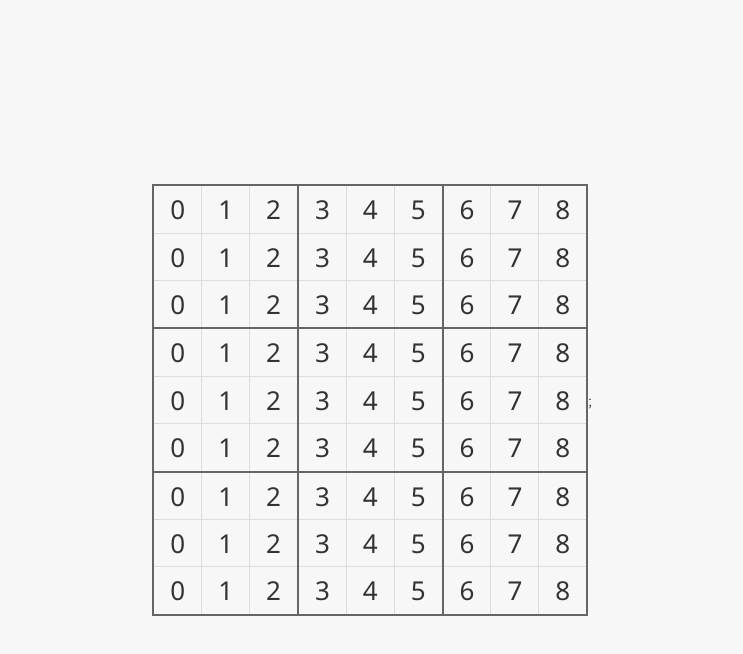
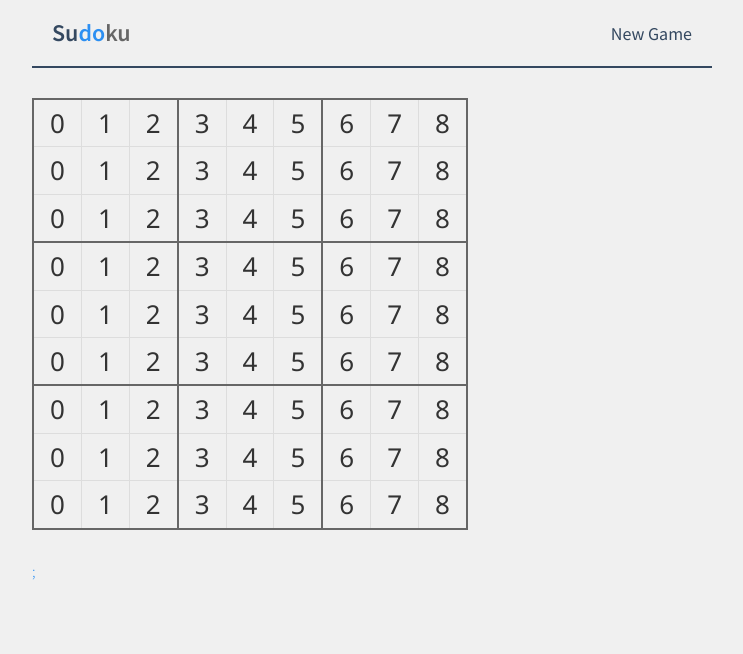
Before and after one commit to Mahmoudkhoder01/sudoku-challenge, a React (Create React App) app: page / in a window 1280 px wide. Shown: the top 654 px of the page, without its empty margins (268-1011 px from the left). Built offline with nearby package versions, Linux system fonts and the light colour scheme.

Commit message:
finish the header

```diff
--- a/src/App.css
+++ b/src/App.css
@@ -7,7 +7,12 @@
  * Custom Properties for keeping the CSS 'DRY'!
  */
 :root {
-  --background-color: #f7f7f7;
+  --background-color: #f0f0f0;
+  --color-grey: #344860;
+  --color-grey-light: #dddddd;
+  --color-grey-lighter: #e0e0e0;
+  --color-grey-dark: #666666;
+  --color-blue: #2c8ff2;
 }
 
 /**
@@ -34,9 +39,8 @@ body {
  * A container for the game.
  */
 .container {
-  display: flex;
-  justify-content: center;
-  align-items: center;
-  height: 100vh; /* Adjust this value to control the vertical centering */
+  max-width: 700px;
+  min-width: 270px;
   margin: 0 auto;
+  padding: 0 10px;
 }
--- a/src/Game.tsx
+++ b/src/Game.tsx
@@ -1,9 +1,12 @@
 import React from "react";
 import GameTable from "./components/GameTable/GameTable";
+import Header from "./components/Header/Header";
 
 function Game() {
   return (
     <div className="container">
+      <Header />
+
       <GameTable />;
     </div>
   );
--- a/src/components/GameTable/GameTable.css
+++ b/src/components/GameTable/GameTable.css
@@ -1,31 +1,26 @@
-/**
- * Game Section
- */
-
-
-.game__board {
+.game_board {
   font-family: "Noto Sans", sans-serif;
   font-size: 26px;
   margin: 30px 0;
-  border: 2px solid #666666;
+  border: 2px solid var(--color-grey-dark);
   border-collapse: collapse;
 }
 
-.game__row {
+.game_row {
   height: 40px;
 }
 
-.game__row:nth-child(3n) {
-  border-bottom: 2px solid #666666;
+.game_row:nth-child(3n) {
+  border-bottom: 2px solid var(--color-grey-dark);
 }
 
-.game__cell {
-  border: 1px solid #dddddd;
+.game_cell {
+  border: 1px solid var(--color-grey-light);
   padding: 12px 16px;
   cursor: pointer;
   color: #333333;
 }
 
-.game__cell:nth-child(3n) {
-  border-right: 2px solid #666666;
+.game_cell:nth-child(3n) {
+  border-right: 2px solid var(--color-grey-dark);
 }
--- a/src/components/GameTable/GameTable.tsx
+++ b/src/components/GameTable/GameTable.tsx
@@ -1,17 +1,16 @@
-import React from "react";
 import "./GameTable.css";
 
-function GameTable() {
+const GameTable = () => {
   const rows = [0, 1, 2, 3, 4, 5, 6, 7, 8];
 
   return (
     <section className="game">
-      <table className="game__board">
+      <table className="game_board">
         <tbody>
           {rows.map((row) => (
-            <tr className="game__row" key={row}>
+            <tr className="game_row" key={row}>
               {rows.map((col) => (
-                <td className="game__cell" key={`${row}-${col}`}>
+                <td className="game_cell" key={`${row}-${col}`}>
                   {col}
                 </td>
               ))}
@@ -21,6 +20,6 @@ function GameTable() {
       </table>
     </section>
   );
-}
+};
 
 export default GameTable;
--- /dev/null
+++ b/src/components/Header/Header.css
@@ -0,0 +1,38 @@
+.header {
+  position: relative;
+  display: flex;
+  justify-content: space-between;
+  border-bottom: 2px solid var(--color-grey);
+  padding: 0 20px;
+}
+
+.header h1 {
+  font-size: 24px;
+  font-weight: 600;
+  line-height: 2.75;
+  color: var(--color-grey);
+  -webkit-text-rendering: optimizeLegibility;
+  -moz-text-rendering: optimizeLegibility;
+  text-rendering: optimizeLegibility;
+}
+
+.header h2 {
+  font-size: 18px;
+  font-weight: 400;
+  line-height: 2;
+  color: var(--color-grey);
+  padding-top: 16px;
+  cursor: pointer;
+}
+
+.header h2:hover {
+  text-shadow: 0 2px 4px rgba(0, 0, 0, 0.2);
+}
+
+.header_group-one {
+  color: var(--color-blue);
+}
+
+.header_group-two {
+  color: var(--color-grey-dark);
+}
--- /dev/null
+++ b/src/components/Header/Header.tsx
@@ -0,0 +1,15 @@
+import "./Header.css";
+
+const Header = () => {
+  return (
+    <header className="header">
+      <h1>
+        Su<span className="header_group-one">do</span>
+        <span className="header_group-two">ku</span>
+      </h1>
+      <h2>New Game</h2>
+    </header>
+  );
+};
+
+export default Header;
```
